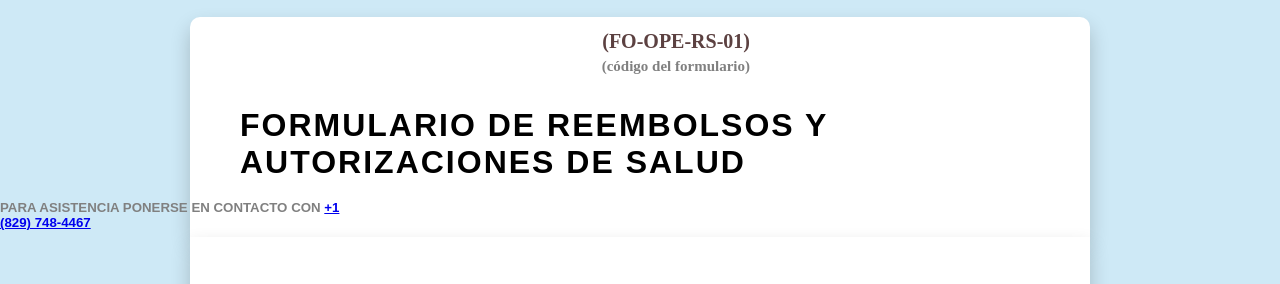
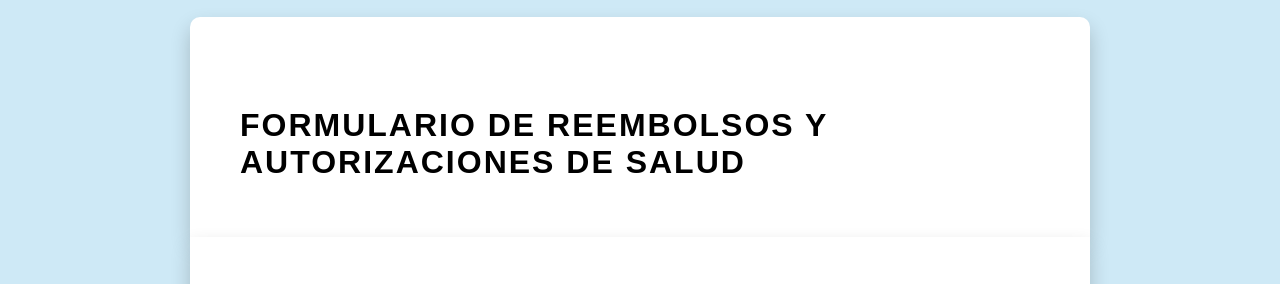
Before and after one commit to DavidAplus/mi-pagina, a website: page FORMULARIOS/FORMULARIO REEMBOLSOS.html in a window 1280 px wide. Shown: the part 497-781 px from the top of the page. Drawn offline with Linux system fonts and the light colour scheme.

```diff
--- a/FORMULARIOS/FORMULARIO REEMBOLSOS.html
+++ b/FORMULARIOS/FORMULARIO REEMBOLSOS.html
@@ -115,9 +115,6 @@
             <span class="title">
           FORMULARIO DE REEMBOLSOS Y AUTORIZACIONES DE SALUD</span>
         </h1>
-        <h5>PARA ASISTENCIA PONERSE EN CONTACTO CON <a href="https://wa.me/18297484467">+1 (829) 748-4467</a></h5>
-        <h4>(FO-OPE-RS-01)</h4>
-        <h6>(código del formulario)</h6>
         <form id="reclamosS">
             <label>CEDULA ASEGURADO</label>
             <br>
```
